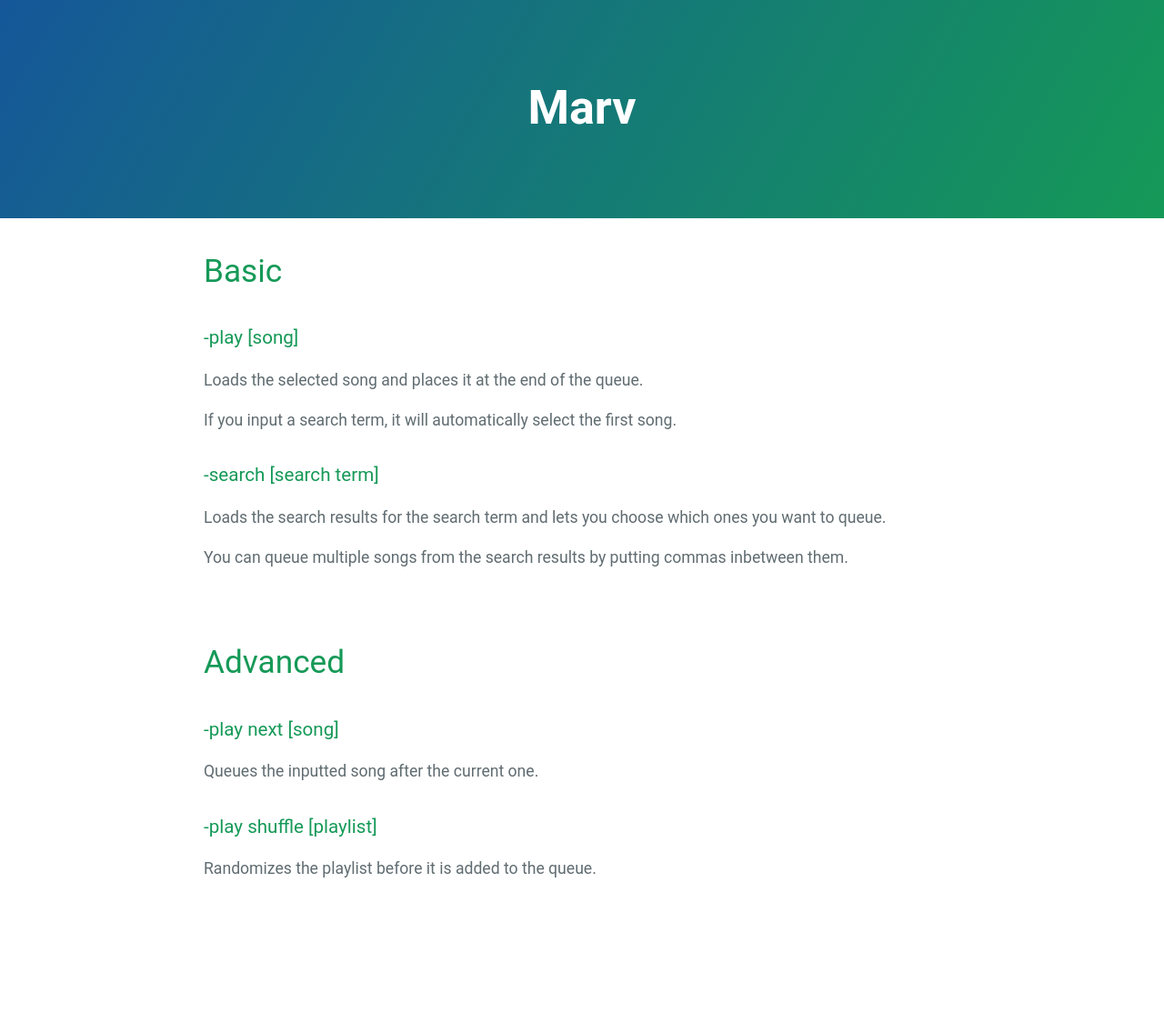
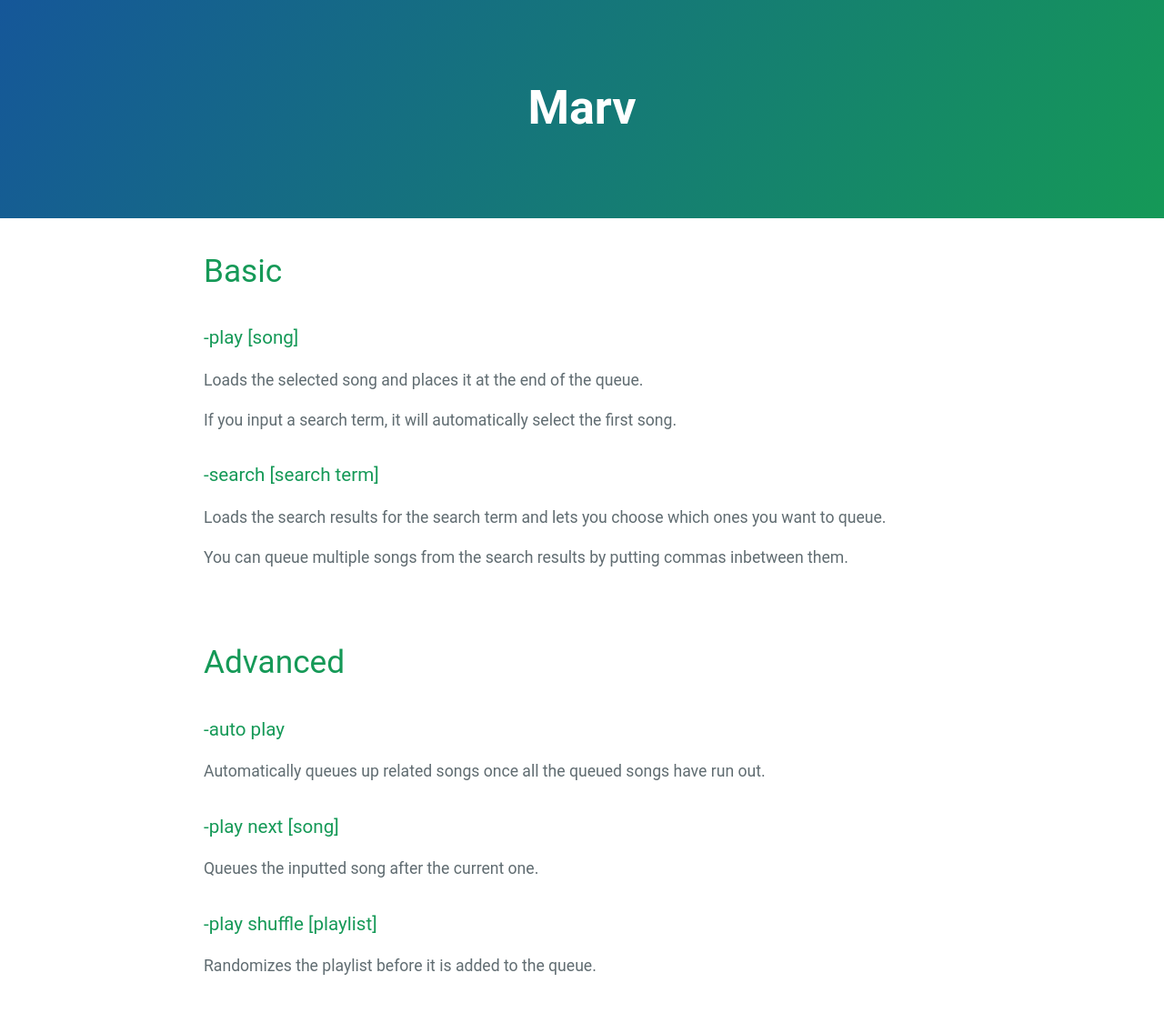
Before and after one commit to mymindishazel/marv-docs, a Jekyll site: the page built from commands/queue/add.md, in a window 1280 px wide. Shown: the whole page at 91% size. Built offline with Jekyll 4.4.1, drawn with Linux system fonts in a browser that asks for light colours; our own code applies the rules of GitHub Pages for plain Markdown files; before the commit the page ends 1018 px from its top, so only the background shows below that.

Commit message:
Update add.md

```diff
--- a/commands/queue/add.md
+++ b/commands/queue/add.md
@@ -14,6 +14,9 @@ You can queue multiple songs from the search results by putting commas inbetween
 
 # Advanced
 
+### -auto play
+Automatically queues up related songs once all the queued songs have run out.
+
 ### -play next [song]
 Queues the inputted song after the current one.
 
```
